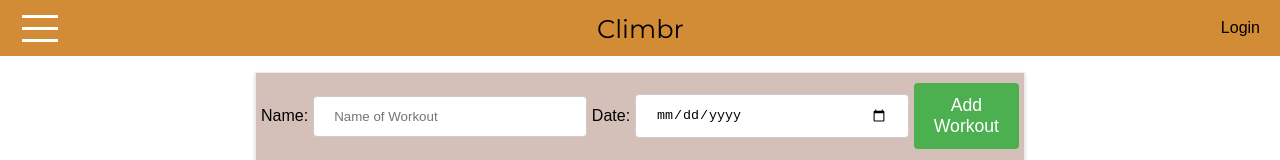
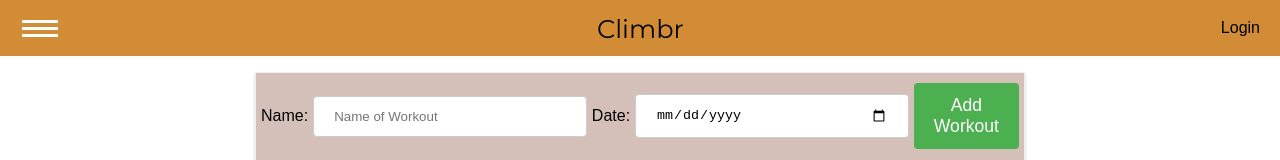
Before and after one commit to kyle-anderson1/Climbr, a React app: page / in a window 1280 px wide. Shown: the top 160 px of the page. Built offline with nearby package versions, Linux system fonts and the light colour scheme; no server answers.

Commit message:
Added basic routing and separate workouts page

```diff
--- a/package.json
+++ b/package.json
@@ -37,6 +37,7 @@
     "react": "^16.11.0",
     "react-dev-utils": "^5.0.1",
     "react-dom": "^16.11.0",
+    "react-router-dom": "^5.2.0",
     "resolve": "1.6.0",
     "style-loader": "0.19.0",
     "sw-precache-webpack-plugin": "0.11.4",
--- a/src/components/Navigation/Menu/Menu.css
+++ b/src/components/Navigation/Menu/Menu.css
@@ -1,4 +1,9 @@
-.Menu {
+.Dropdown {
+  position: relative;
+  display: inline-block;
+}
+
+.MenuIcon {
   width: 40px;
   height: 100%;
   display: flex;
@@ -10,8 +15,20 @@
   cursor: pointer;
 }
 
-.Menu div {
+.MenuIcon div {
   width: 90%;
   height: 3px;
   background-color: white;
+  margin: 2px;
 }
+
+.Links {
+  display: block;
+  position: absolute;
+  background-color: #ccc;
+  min-width: 160px;
+  box-shadow: 0px 8px 16px 0px rgba(0,0,0,0.2);
+  padding: 12px 16px;
+  z-index: 1;
+  list-style-type: none;
+}
--- a/src/components/Navigation/Menu/Menu.js
+++ b/src/components/Navigation/Menu/Menu.js
@@ -1,15 +1,38 @@
-import React from 'react';
+import React, { Component } from 'react';
+import { NavLink } from 'react-router-dom';
 
 import classes from './Menu.css';
 
-const menu = (props) => {
+class Menu extends Component {
+  state = {
+    showDropdown: false
+  }
+
+  showDropdownHandler = () => {
+    this.setState({showDropdown: !this.state.showDropdown});
+  }
+
+  render () {
+    let dropdown = null;
+    if (this.state.showDropdown) {
+      dropdown = (
+        <ul className={classes.Links}>
+          <li><NavLink to='/workouts'>Workouts</NavLink></li>
+        </ul>
+      );
+    }
+
     return (
-    <div className={classes.Menu}>
+      <div className={classes.Dropdown}>
+        <div className={classes.MenuIcon} onClick={this.showDropdownHandler}>
           <div></div>
           <div></div>
           <div></div>
         </div>
+        {dropdown}
+      </div>
     );
   }
+}
 
-export default menu;
+export default Menu;
--- a/src/containers/WorkoutLogger/WorkoutLogger.js
+++ b/src/containers/WorkoutLogger/WorkoutLogger.js
@@ -1,4 +1,5 @@
 import React, { Component } from 'react';
+import { Switch, Route } from 'react-router-dom';
 import axios from '../../axios/axios-workouts';
 
 import Log from '../../components/Log/Log';
@@ -100,13 +101,19 @@ class WorkoutLogger extends Component {
 
   render () {
     return (
+      <Switch>
+        <Route
+          path='/workouts'
+          render={() => <Log workouts={this.state.workouts}/>}/>
+        <Route
+          path='/'
+          exact
+          render={() => (
             <Aux>
               <LogControls
                 workoutChange={this.workoutChangeHandler}
                 currentWorkout={this.state.currentWorkout}
                 create={this.createWorkoutHandler}/>
-        <Log
-          workouts={this.state.workouts}/>
               <Modal
                 show={this.state.addingWorkout}
                 hide={this.hideWorkoutHandler}>
@@ -116,6 +123,8 @@ class WorkoutLogger extends Component {
                   upload={this.postWorkoutHandler}/>
               </Modal>
             </Aux>
+          )}/>
+      </Switch>
     );
   }
 }
--- a/src/index.js
+++ b/src/index.js
@@ -3,6 +3,13 @@ import ReactDOM from 'react-dom';
 import './index.css';
 import App from './App';
 import registerServiceWorker from './registerServiceWorker';
+import { BrowserRouter } from 'react-router-dom';
 
-ReactDOM.render(<App />, document.getElementById('root'));
+const app = (
+  <BrowserRouter>
+    <App />
+  </BrowserRouter>
+);
+
+ReactDOM.render(app, document.getElementById('root'));
 registerServiceWorker();
```
Also changed, not shown: 1 other file (tests, documents, lock files or other folders). Lines whose indentation alone changed are shown as unchanged.
